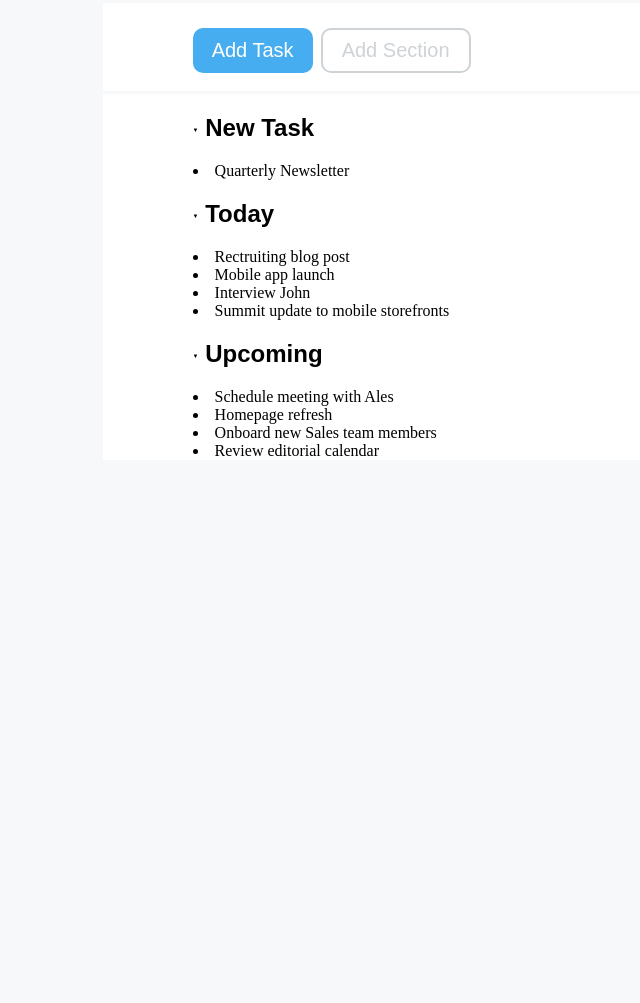
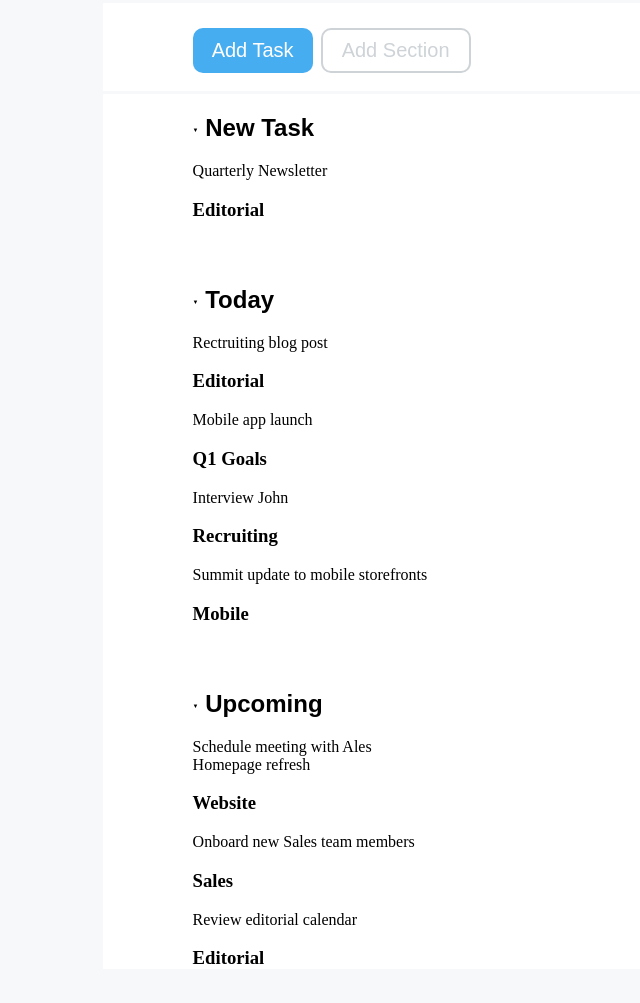
Before and after one commit to gianlucapinna99/html-css-toboolist, a plain HTML site: page index.html in a window 1280 px wide. Shown: the part 187-1190 px from the top of the page, without its empty margins (95-735 px from the left). Before the commit the page ends 800 px from the top, so only its background shows below. Drawn offline with Linux system fonts and the light colour scheme; a web font is replaced by a local one.

Commit message:
Lists tags

```diff
--- a/CSS/style.css
+++ b/CSS/style.css
@@ -59,6 +59,7 @@ hr{
 
 section{
     margin-left: 90px;
+    margin-bottom: 65px;
 }
 
 h2, h1{
@@ -70,3 +71,13 @@ small{
     font-size: 6px;
     vertical-align: middle;
 }
+
+dl{
+    list-style-type: none;
+}
+
+li::before {
+    content: 2713;
+    border-radius: 50%;
+    color: greenyellow;
+}
--- a/index.html
+++ b/index.html
@@ -28,7 +28,9 @@
         <section>
             <h2><small>&#9660;</small> New Task</h2>
             <dl>
-                <li>Quarterly Newsletter</li>
+                <li>Quarterly Newsletter
+                    <div><h3>Editorial</h3></div>
+                </li>
             </dl>
         </section>
         <!-- Ending Section New Task -->
@@ -37,10 +39,18 @@
         <section>
             <h2><small>&#9660;</small> Today</h2>
             <dl>
-                <li>Rectruiting blog post</li>
-                <li>Mobile app launch</li>
-                <li>Interview John</li>
-                <li>Summit update to mobile storefronts</li>
+                <li>Rectruiting blog post
+                    <div class="editorial"><h3>Editorial</h3></div>
+                </li>
+                <li>Mobile app launch
+                    <div class="goals"><h3>Q1 Goals</h3></div>
+                </li>
+                <li>Interview John
+                    <div class="recruiting"><h3>Recruiting</h3></div>
+                </li>
+                <li>Summit update to mobile storefronts
+                    <div class="mobile"><h3>Mobile</h3></div>
+                </li>
             </dl>
         </section>
         <!-- Ending section Today -->
@@ -49,10 +59,17 @@
         <section>
             <h2><small>&#9660;</small> Upcoming</h2>
             <dl>
-                <li>Schedule meeting with Ales</li>
-                <li>Homepage refresh</li>
-                <li>Onboard new Sales team members</li>
-                <li>Review editorial calendar</li>
+                <li>Schedule meeting with Ales
+                </li>
+                <li>Homepage refresh
+                    <div class="website"><h3>Website</h3></div>
+                </li>
+                <li>Onboard new Sales team members
+                    <div class="sales"><h3>Sales</h3></div>
+                </li>
+                <li>Review editorial calendar
+                    <div class="editorial"><h3>Editorial</h3></div>
+                </li>
             </dl>
         </section>
         <!-- Ending Section Upcoming -->
```
